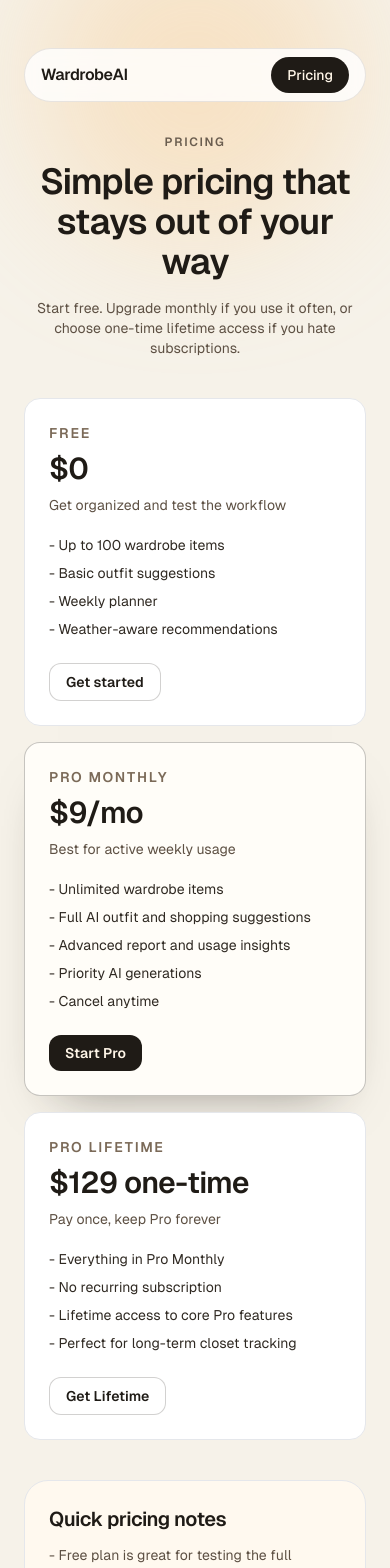
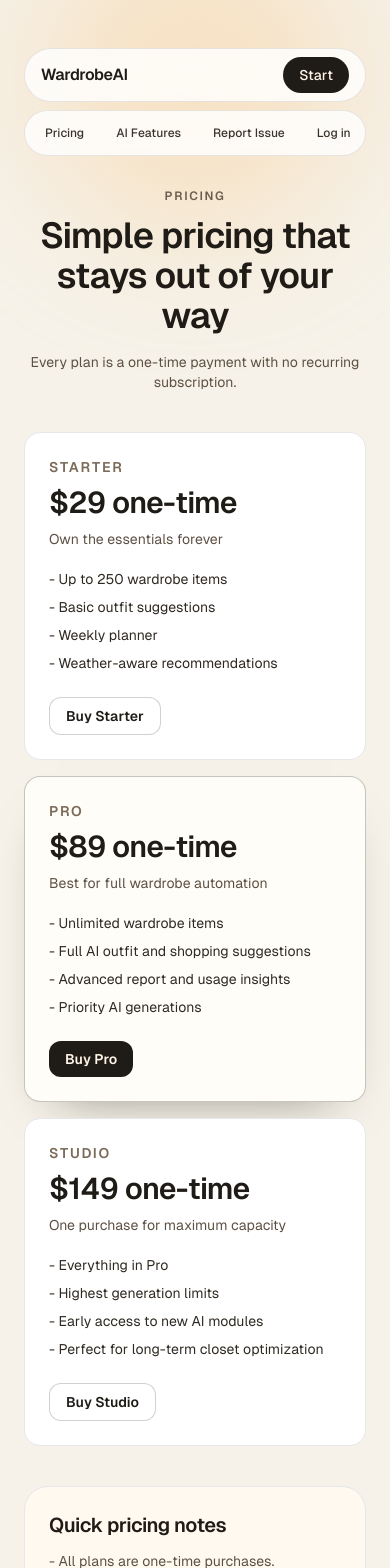
Before and after one commit to 2ndPairofBoots/wardrobe-ai, a Next.js app: page /pricing in a window 390 px wide. Shown: the top 1568 px of the page. Built offline with nearby package versions, Linux system fonts and the light colour scheme.

Commit message:
Switch pricing to one-time plans and improve mobile public navbar

```diff
--- a/app/pricing/page.tsx
+++ b/app/pricing/page.tsx
@@ -3,45 +3,44 @@
 
 const plans = [
   {
-    name: "Free",
-    price: "$0",
-    subtitle: "Get organized and test the workflow",
+    name: "Starter",
+    price: "$29 one-time",
+    subtitle: "Own the essentials forever",
     features: [
-      "Up to 100 wardrobe items",
+      "Up to 250 wardrobe items",
       "Basic outfit suggestions",
       "Weekly planner",
       "Weather-aware recommendations",
     ],
-    cta: "Get started",
+    cta: "Buy Starter",
     href: "/signup",
     highlighted: false,
   },
   {
-    name: "Pro Monthly",
-    price: "$9/mo",
-    subtitle: "Best for active weekly usage",
+    name: "Pro",
+    price: "$89 one-time",
+    subtitle: "Best for full wardrobe automation",
     features: [
       "Unlimited wardrobe items",
       "Full AI outfit and shopping suggestions",
       "Advanced report and usage insights",
       "Priority AI generations",
-      "Cancel anytime",
     ],
-    cta: "Start Pro",
+    cta: "Buy Pro",
     href: "/signup",
     highlighted: true,
   },
   {
-    name: "Pro Lifetime",
-    price: "$129 one-time",
-    subtitle: "Pay once, keep Pro forever",
+    name: "Studio",
+    price: "$149 one-time",
+    subtitle: "One purchase for maximum capacity",
     features: [
-      "Everything in Pro Monthly",
-      "No recurring subscription",
-      "Lifetime access to core Pro features",
-      "Perfect for long-term closet tracking",
+      "Everything in Pro",
+      "Highest generation limits",
+      "Early access to new AI modules",
+      "Perfect for long-term closet optimization",
     ],
-    cta: "Get Lifetime",
+    cta: "Buy Studio",
     href: "/signup",
     highlighted: false,
   },
@@ -62,7 +61,7 @@
           <p className="text-xs font-semibold uppercase tracking-[0.14em] text-[#6a5d4f]">Pricing</p>
           <h1 className="mt-3 text-4xl font-semibold tracking-tight sm:text-5xl">Simple pricing that stays out of your way</h1>
           <p className="mx-auto mt-4 max-w-2xl text-sm text-[#5d5043] sm:text-base">
-            Start free. Upgrade monthly if you use it often, or choose one-time lifetime access if you hate subscriptions.
+            Every plan is a one-time payment with no recurring subscription.
           </p>
         </header>
 
@@ -101,9 +100,9 @@
         <section className="mt-10 rounded-3xl border border-[#1f1b16]/12 bg-[#fff9ef] p-6 sm:p-8">
           <h2 className="text-xl font-semibold tracking-tight">Quick pricing notes</h2>
           <ul className="mt-3 space-y-2 text-sm text-[#5d5043]">
-            <li>- Free plan is great for testing the full wardrobe flow before committing.</li>
-            <li>- Monthly is ideal if you rotate outfits weekly and want recurring AI recommendations.</li>
-            <li>- Lifetime is a one-time payment for users who want long-term value without another subscription.</li>
+            <li>- All plans are one-time purchases.</li>
+            <li>- Starter is ideal if you want core wardrobe planning tools.</li>
+            <li>- Pro and Studio are best for heavy AI usage and long-term optimization.</li>
           </ul>
           <div className="mt-5 flex flex-wrap gap-3">
             <Link href="/report" className="inline-flex rounded-xl bg-[#1f1b16] px-4 py-2 text-sm font-semibold text-[#fff6e8] transition duration-300 hover:bg-[#2f2922]">
--- a/components/site/PublicHeader.tsx
+++ b/components/site/PublicHeader.tsx
@@ -8,7 +8,8 @@
 
 export function PublicHeader({ showLandingAnchors = false }: PublicHeaderProps) {
   return (
-    <header className="sticky top-4 z-20 flex items-center justify-between rounded-full border border-[#1f1b16]/10 bg-white/80 px-4 py-2 backdrop-blur sm:px-6">
+    <div className="sticky top-4 z-20 space-y-2">
+      <header className="flex items-center justify-between rounded-full border border-[#1f1b16]/10 bg-white/80 px-4 py-2 backdrop-blur sm:px-6">
         <Link href="/" className="font-semibold tracking-tight text-[#1f1b16]">
           WardrobeAI
         </Link>
@@ -61,11 +62,27 @@
         </nav>
 
         <Link
-        href="/pricing"
+          href="/signup"
           className="rounded-full bg-[#1f1b16] px-4 py-2 text-sm font-medium text-[#fff6e8] transition duration-300 hover:bg-[#2f2922] md:hidden"
         >
+          Start
+        </Link>
+      </header>
+
+      <nav className="scrollbar-hide flex items-center gap-2 overflow-x-auto rounded-full border border-[#1f1b16]/10 bg-white/80 px-2 py-2 backdrop-blur md:hidden">
+        <Link href="/pricing" className="whitespace-nowrap rounded-full px-3 py-1.5 text-xs font-medium text-[#3b342d] transition hover:bg-white">
           Pricing
         </Link>
-    </header>
+        <Link href="/ai-features" className="whitespace-nowrap rounded-full px-3 py-1.5 text-xs font-medium text-[#3b342d] transition hover:bg-white">
+          AI Features
+        </Link>
+        <Link href="/report" className="whitespace-nowrap rounded-full px-3 py-1.5 text-xs font-medium text-[#3b342d] transition hover:bg-white">
+          Report Issue
+        </Link>
+        <Link href="/login" className="whitespace-nowrap rounded-full px-3 py-1.5 text-xs font-medium text-[#3b342d] transition hover:bg-white">
+          Log in
+        </Link>
+      </nav>
+    </div>
   );
 }
```
Lines whose indentation alone changed are shown as unchanged.
